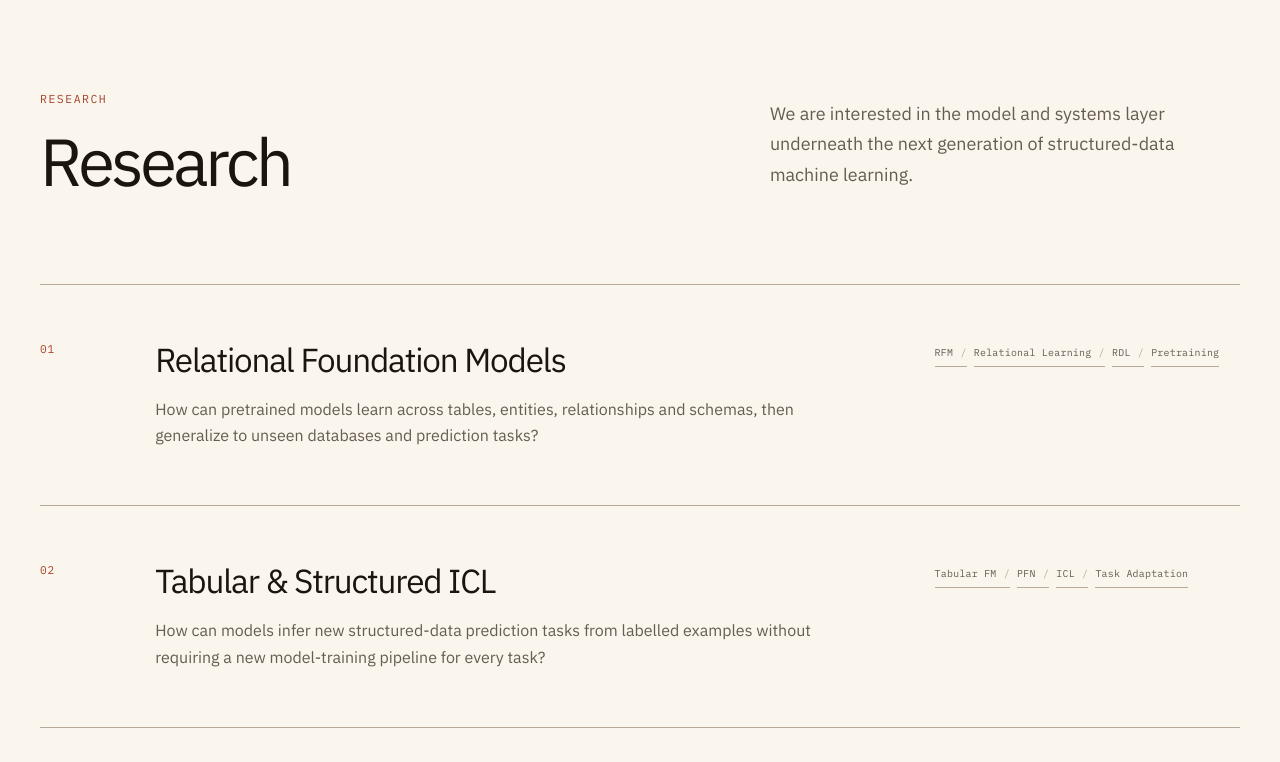
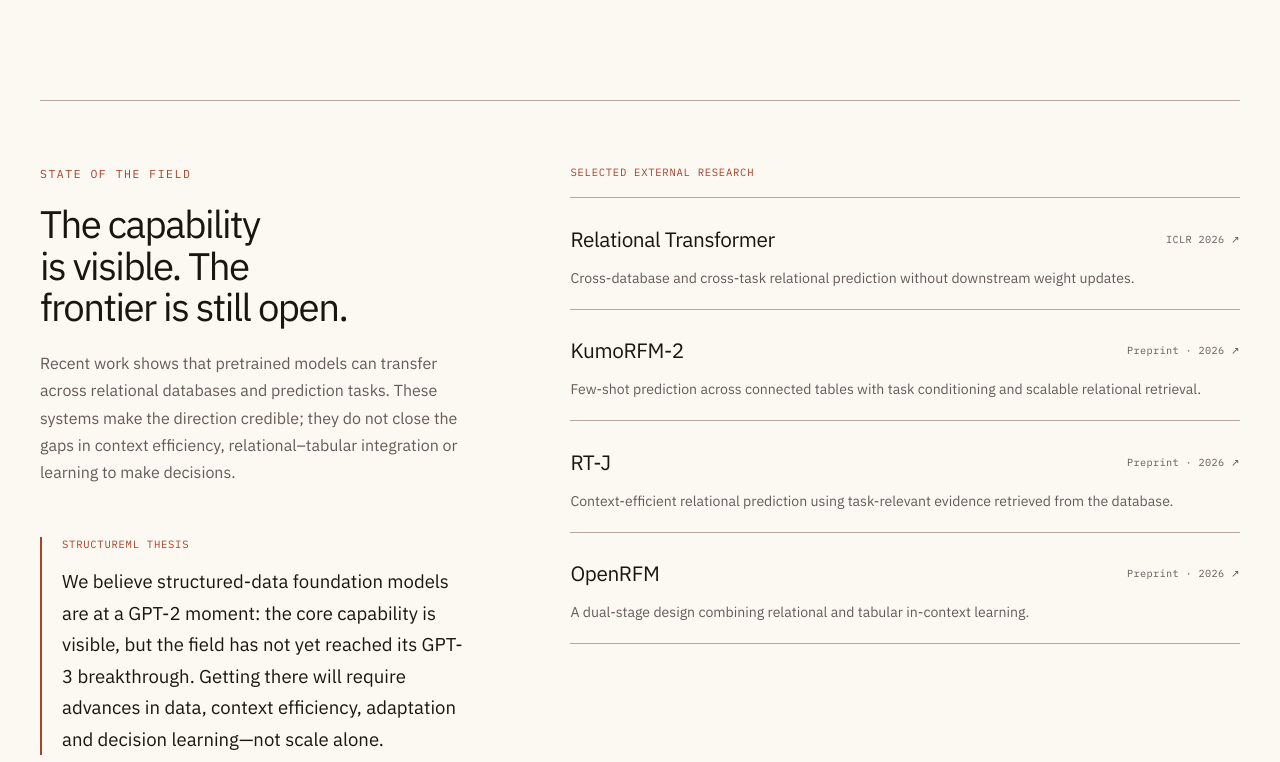
Before and after one commit to kwokchunghim/structureml-landing-page, a React (Vite) app: page / in a window 1280 px wide. Shown: the part 2218-2980 px from the top of the page. Built offline with nearby package versions, Linux system fonts and the light colour scheme.

Commit message:
feat: add cited field evidence and authored thesis

```diff
--- a/src/components/sections/Thesis.tsx
+++ b/src/components/sections/Thesis.tsx
@@ -1,3 +1,5 @@
+import { researchPositioning } from "../../content/site";
+
 const conventionalPipeline = [
   "Relational database",
   "SQL joins + aggregations",
@@ -46,13 +48,51 @@ export function Thesis() {
           <p>
             Much of enterprise machine learning still begins by compressing relational data into
             manually designed feature tables. Recent work in tabular and relational foundation
-            models suggests another possibility: models that learn more directly from the structure
-            of the underlying data and adapt to new prediction tasks through pretraining and
-            in-context learning.
+            models now demonstrates a credible alternative: pretrained systems that learn more
+            directly from structured data and adapt across prediction tasks.
           </p>
           <p>
-            StructureML explores the modelling and systems problems required to make this practical.
+            StructureML studies what remains unresolved: how relational and tabular learning should
+            work together, how models can select sufficient context efficiently, and how predictive
+            representations can support decisions under objectives, constraints and feedback.
           </p>
+        </div>
+
+        <div className="field-evidence" aria-labelledby="field-evidence-heading">
+          <div className="field-evidence-copy">
+            <p className="eyebrow">State of the field</p>
+            <h3 id="field-evidence-heading">
+              The capability is visible. The frontier is still open.
+            </h3>
+            <p className="field-evidence-intro">{researchPositioning.introduction}</p>
+            <blockquote className="research-thesis">
+              <p className="research-thesis-label">StructureML thesis</p>
+              <p>{researchPositioning.thesis}</p>
+            </blockquote>
+          </div>
+
+          <div className="evidence-references">
+            <h4 id="evidence-list-heading">Selected external research</h4>
+            <ol aria-labelledby="evidence-list-heading" className="evidence-list">
+              {researchPositioning.references.map((reference) => (
+                <li key={reference.title}>
+                  <a
+                    className="evidence-link"
+                    href={reference.href}
+                    rel="noopener noreferrer"
+                    target="_blank"
+                  >
+                    <span className="evidence-title">{reference.title}</span>
+                    <span className="evidence-citation">
+                      {reference.citation} <span aria-hidden="true">↗</span>
+                      <span className="sr-only"> (opens in a new tab)</span>
+                    </span>
+                  </a>
+                  <p>{reference.relevance}</p>
+                </li>
+              ))}
+            </ol>
+          </div>
         </div>
       </div>
     </section>
--- a/src/content/site.ts
+++ b/src/content/site.ts
@@ -15,6 +15,19 @@ export interface ResearchArea {
   title: string;
   question: string;
   tags: readonly string[];
+}
+
+export interface ResearchReference {
+  title: string;
+  citation: string;
+  relevance: string;
+  href: string;
+}
+
+export interface ResearchPositioning {
+  introduction: string;
+  thesis: string;
+  references: readonly ResearchReference[];
 }
 
 export type WritingKind = "Research Note" | "Experiment" | "Paper" | "Code";
@@ -57,6 +70,42 @@ export const navigationItems: readonly NavigationItem[] = [
   { label: "Prototype", href: "#prototype" },
   { label: "About", href: "#about" },
 ];
+
+export const researchPositioning: ResearchPositioning = {
+  introduction:
+    "Recent work shows that pretrained models can transfer across relational databases and prediction tasks. These systems make the direction credible; they do not close the gaps in context efficiency, relational–tabular integration or learning to make decisions.",
+  thesis:
+    "We believe structured-data foundation models are at a GPT-2 moment: the core capability is visible, but the field has not yet reached its GPT-3 breakthrough. Getting there will require advances in data, context efficiency, adaptation and decision learning—not scale alone.",
+  references: [
+    {
+      title: "Relational Transformer",
+      citation: "ICLR 2026",
+      relevance:
+        "Cross-database and cross-task relational prediction without downstream weight updates.",
+      href: "https://openreview.net/forum?id=rpPtgMC5s9",
+    },
+    {
+      title: "KumoRFM-2",
+      citation: "Preprint · 2026",
+      relevance:
+        "Few-shot prediction across connected tables with task conditioning and scalable relational retrieval.",
+      href: "https://arxiv.org/abs/2604.12596",
+    },
+    {
+      title: "RT-J",
+      citation: "Preprint · 2026",
+      relevance:
+        "Context-efficient relational prediction using task-relevant evidence retrieved from the database.",
+      href: "https://openreview.net/forum?id=oQINTd9din",
+    },
+    {
+      title: "OpenRFM",
+      citation: "Preprint · 2026",
+      relevance: "A dual-stage design combining relational and tabular in-context learning.",
+      href: "https://arxiv.org/abs/2606.04320",
+    },
+  ],
+};
 
 export const researchAreas: readonly ResearchArea[] = [
   {
--- a/src/styles/sections.css
+++ b/src/styles/sections.css
@@ -211,12 +211,127 @@
   border-left: 2px solid var(--accent);
 }
 
+.field-evidence {
+  display: grid;
+  grid-template-columns: minmax(18rem, 0.78fr) minmax(0, 1.22fr);
+  gap: clamp(3rem, 8vw, 8rem);
+  margin-top: clamp(4rem, 8vw, 7rem);
+  padding-top: clamp(2.5rem, 5vw, 4.5rem);
+  border-top: 1px solid var(--border-strong);
+}
+
+.field-evidence-copy h3 {
+  max-width: 16ch;
+  margin-bottom: 1.35rem;
+  font-size: clamp(1.75rem, 3vw, 2.65rem);
+  font-weight: 500;
+  letter-spacing: -0.04em;
+  line-height: 1.08;
+}
+
+.field-evidence-intro {
+  max-width: 39rem;
+  margin: 0;
+  color: var(--muted);
+  line-height: 1.7;
+}
+
+.research-thesis {
+  margin: clamp(2.2rem, 4vw, 3.5rem) 0 0;
+  padding-left: 1.25rem;
+  border-left: 2px solid var(--accent);
+}
+
+.research-thesis p {
+  margin: 0;
+}
+
+.research-thesis-label,
+.evidence-references h4 {
+  color: var(--accent);
+  font-family: "IBM Plex Mono", ui-monospace, monospace;
+  font-size: 0.66rem;
+  font-weight: 500;
+  letter-spacing: 0.07em;
+  text-transform: uppercase;
+}
+
+.research-thesis .research-thesis-label {
+  margin-bottom: 0.8rem;
+}
+
+.research-thesis p:last-child {
+  color: var(--foreground);
+  font-size: clamp(1.02rem, 1.5vw, 1.16rem);
+  line-height: 1.7;
+}
+
+.evidence-references h4 {
+  margin: 0 0 1rem;
+}
+
+.evidence-list {
+  margin: 0;
+  padding: 0;
+  border-top: 1px solid var(--border-strong);
+  list-style: none;
+}
+
+.evidence-list li {
+  padding-block: 1.2rem;
+  border-bottom: 1px solid var(--border-strong);
+}
+
+.evidence-link {
+  display: flex;
+  min-height: 2.75rem;
+  align-items: center;
+  justify-content: space-between;
+  gap: 1.5rem;
+  color: var(--foreground);
+}
+
+.evidence-title {
+  font-size: clamp(1.05rem, 1.7vw, 1.3rem);
+  font-weight: 500;
+  letter-spacing: -0.02em;
+  transition: color 160ms ease;
+}
+
+.evidence-citation {
+  flex: 0 0 auto;
+  color: var(--muted);
+  font-family: "IBM Plex Mono", ui-monospace, monospace;
+  font-size: 0.64rem;
+  letter-spacing: 0.035em;
+}
+
+.evidence-link:hover .evidence-title {
+  color: var(--accent);
+}
+
+.evidence-list li > p {
+  max-width: 42rem;
+  margin: 0.35rem 0 0;
+  color: var(--muted);
+  font-size: 0.88rem;
+  line-height: 1.6;
+}
+
 @media (max-width: 68rem) {
   .hero-layout {
     grid-template-columns: 1fr;
   }
 
   .hero-copy {
+    max-width: 48rem;
+  }
+
+  .field-evidence {
+    grid-template-columns: 1fr;
+  }
+
+  .field-evidence-copy {
     max-width: 48rem;
   }
 }
@@ -240,6 +355,14 @@
     border-left: 0;
   }
 
+  .evidence-link {
+    flex-direction: column;
+    align-items: flex-start;
+    justify-content: center;
+    gap: 0.3rem;
+    padding-block: 0.55rem;
+  }
+
   .thesis-copy {
     gap: 2.5rem;
   }
```
Also changed, not shown: 1 other file (tests, documents, lock files or other folders).
